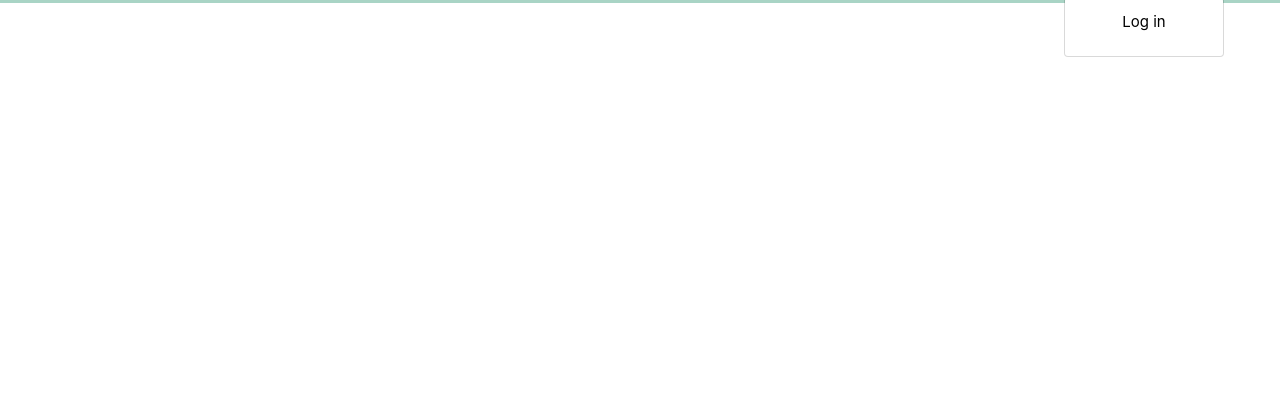
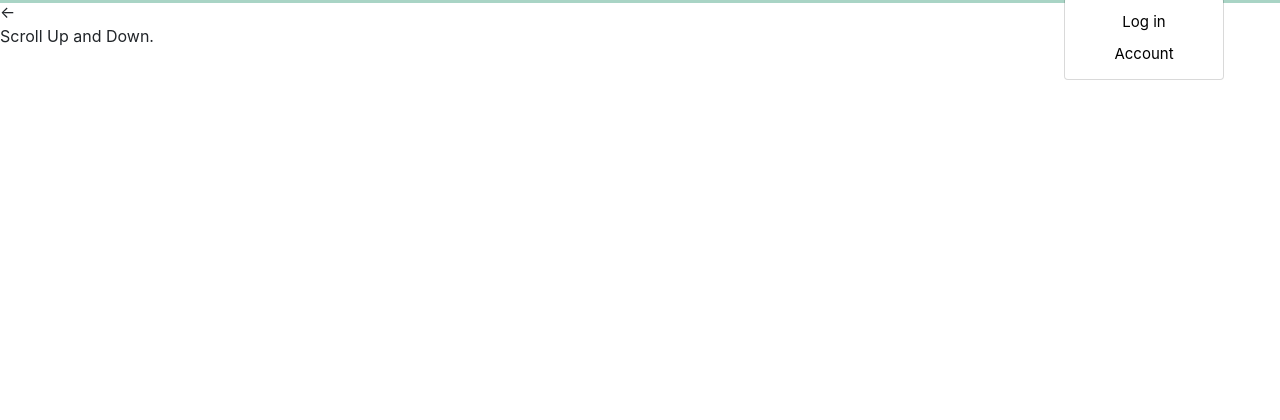
Before and after one commit to 1004ProjectWebsite/ICT-1004-Project, a PHP site: page /aboutus.php in a window 1280 px wide, after a click on "account_circle". Shown: the top 420 px of the page. Before the commit the page ends 57 px from the top, so only its background shows below. Run offline with PHP 8.4, Linux system fonts and the light colour scheme.

Commit message:
1.Fixed some code issues

```diff
--- a/1004_Project/aboutus.php
+++ b/1004_Project/aboutus.php
@@ -10,6 +10,9 @@
         include "nav.inc.php";
         ?>
 
+        <-<!-- testing for scrolling -->
+        <p>Scroll Up and Down.</p>
+        <div style="height:1000px;background-color:white;font-size:36px"></div>
         <div class="about">
 
         </div>
--- a/1004_Project/index.php
+++ b/1004_Project/index.php
@@ -9,7 +9,6 @@ and open the template in the editor.
         <title>Phone Case Shop</title>
         <?php
             include "head.inc.php";
-        include "head.inc.php";
         ?>
     </head>
     <body>
--- a/1004_Project/nav.inc.php
+++ b/1004_Project/nav.inc.php
@@ -1,5 +1,7 @@
 <nav class="navbar navbar-expand-sm " id="navbar">
-    <a class="navbar-brand" href="#">LAB-P7 - 3</a>
+    <a class="navbar-brand" href="#">
+        <img src="//cdn.shopify.com/s/files/1/0254/0516/1520/files/logo_2048x.gif?v=1561039465" alt="in a nutshell – kurzgesagt" height="30" style="height:30px;">
+    </a>
     <button class="navbar-toggler" type="button" data-toggle="collapse" data-target="#collapsibleNavbar">
         <span class="navbar-toggler-icon"></span>
     </button>
@@ -35,7 +37,7 @@
                 </a>
                 <div class="dropdown-menu dropdown-menu-right" aria-labelledby="navbarDropdown">
                     <a class="dropdown-item" href="#">Log in</a>
-                      <a class="dropdown-item" href="#"></a>
+                    <a class="dropdown-item" href="#">Account</a>
                 </div>
             </li>
             <li class="nav-item">
--- a/1004_Project/product.php
+++ b/1004_Project/product.php
@@ -9,6 +9,9 @@
         <?php
         include "nav.inc.php";
         ?>
+        <-<!-- testing for scrolling -->
+        <p>Scroll Up and Down.</p>
+        <div style="height:1000px;background-color:white;font-size:36px"></div>
 
         <div class="products">
 
```
Lines whose indentation alone changed are shown as unchanged.
